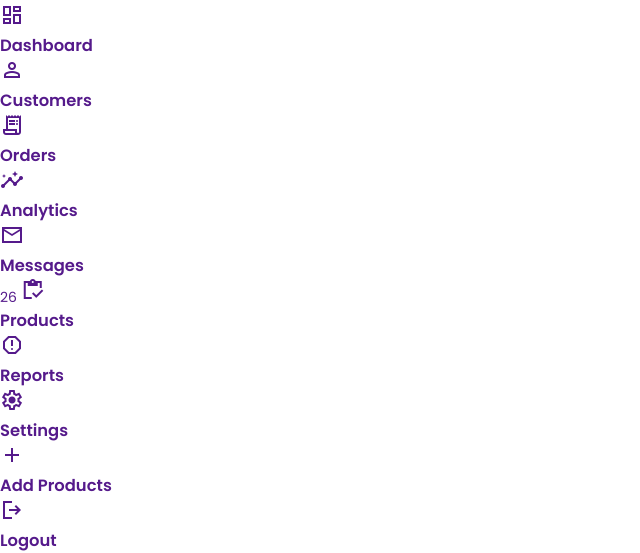
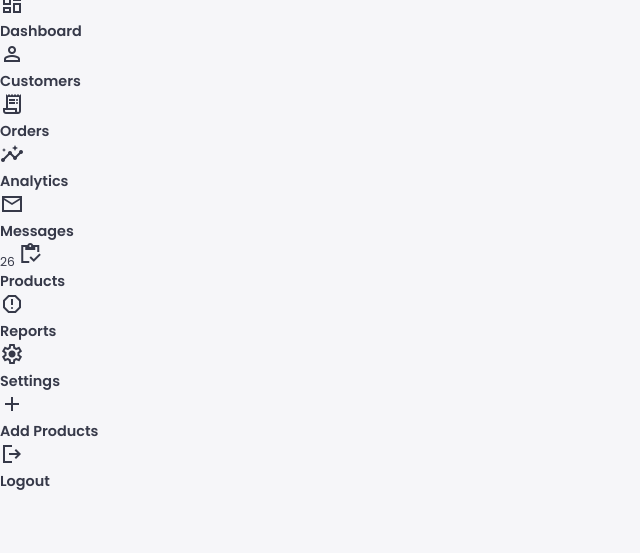
Before and after one commit to bababhai/mono_dashboard, a plain HTML site: page index.html in a window 1280 px wide. Shown: the part 280-833 px from the top of the page, without its empty margins (0-640 px from the left). After the commit the page ends 800 px from the top, so only its background shows below. Drawn offline with nearby package versions, Linux system fonts and the light colour scheme.

Commit message:
to connect with local gfl to remote

```diff
--- a/style.scss
+++ b/style.scss
@@ -39,4 +39,17 @@ body {
   width: 100vw;
   height: 100vh;
   font-family: poppins, sans-serif;
+  font-size: 0.88rem;
+  background: var(--color-background);
+  user-select: none;
+  overflow-x: hidden;
 }
+
+a{
+    color: var(--color-dark);
+}
+
+
+img{
+    display: block;
+}
```
Also changed, not shown: content/css/style.css, 1 other file.
